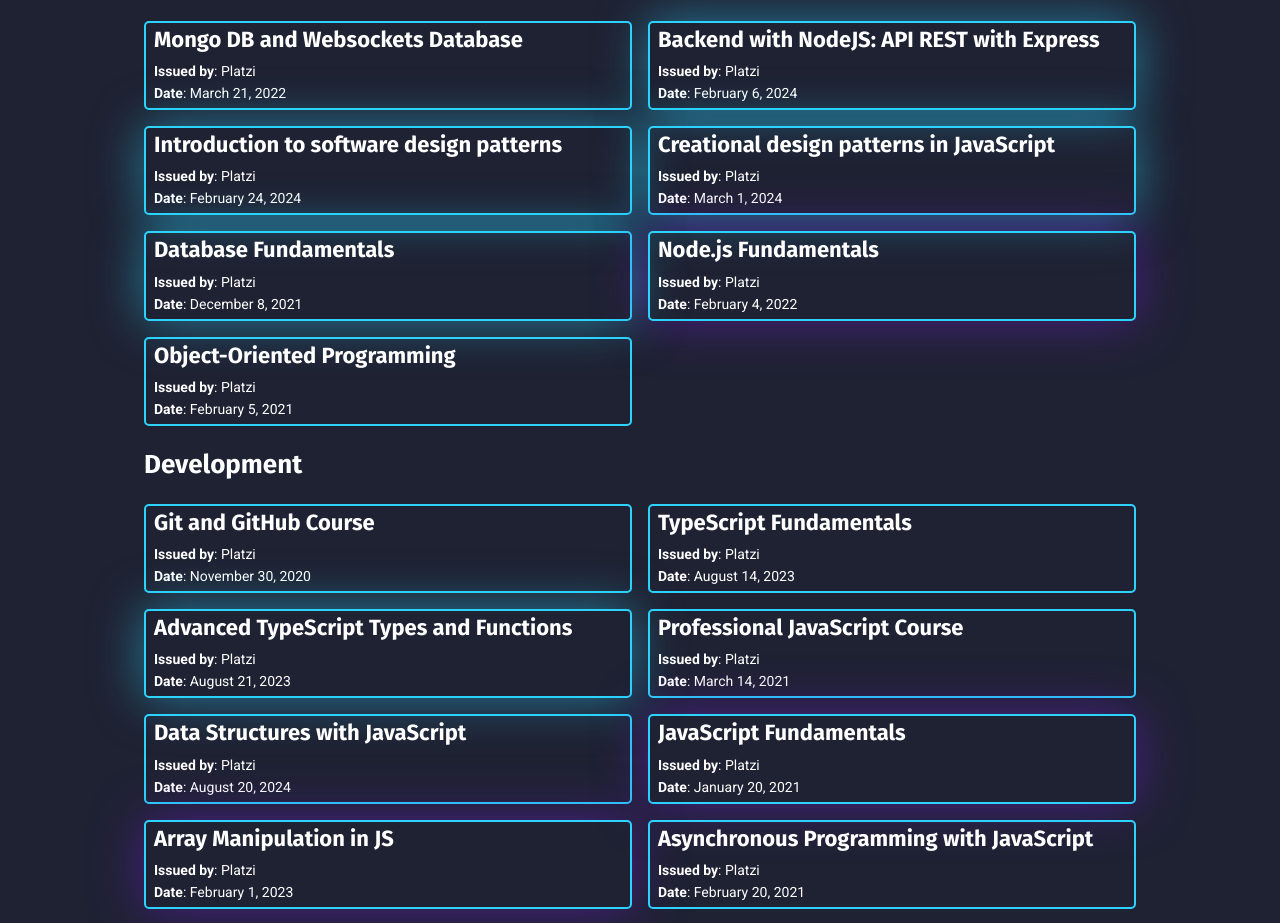
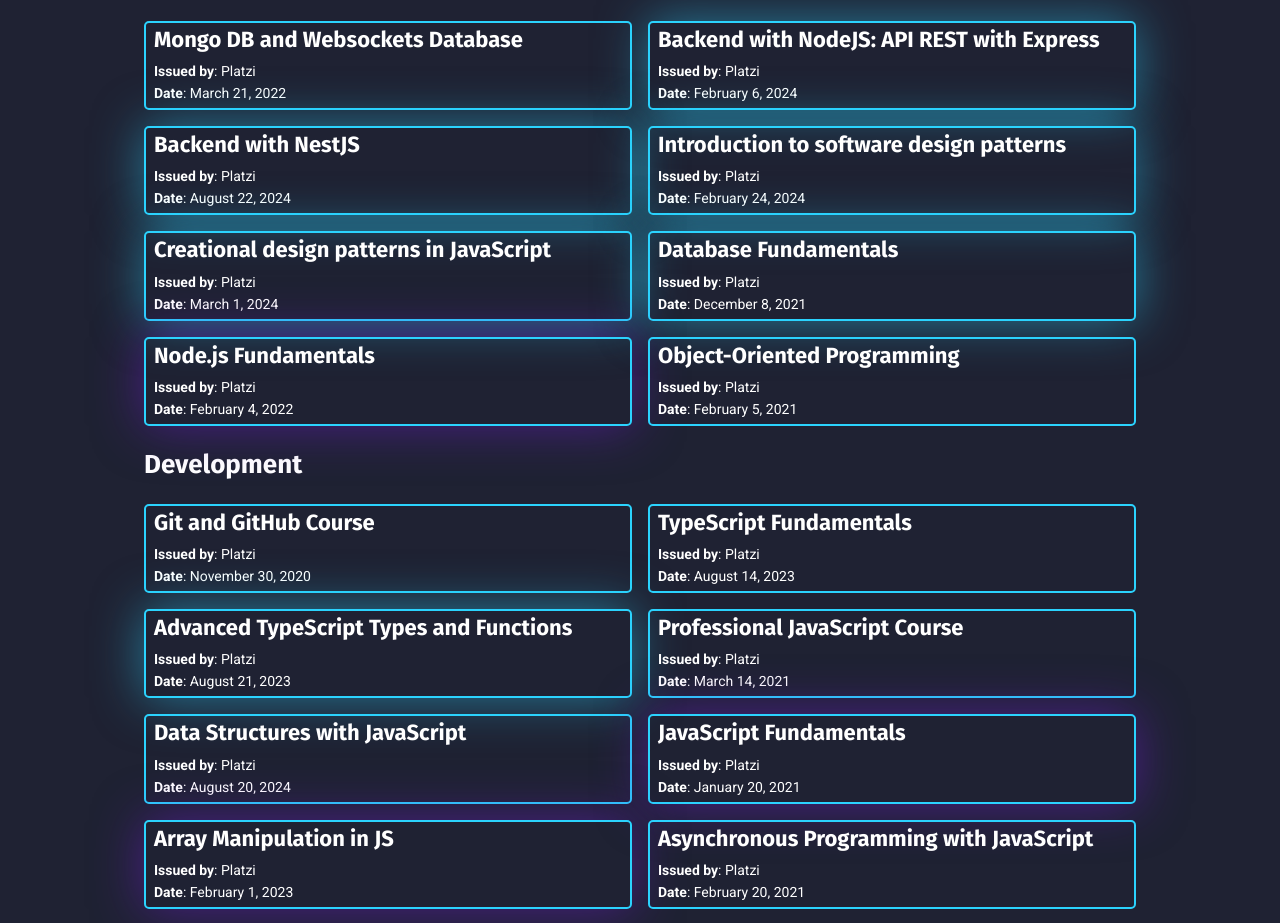
Before and after one commit to eg-delacruz/portfolio, a Next.js app: page /en in a window 1280 px wide. Shown: the part 6420-7343 px from the top of the page. Built offline with nearby package versions, Linux system fonts and the light colour scheme.

Commit message:
feat: add backend with nestjs certificate

```diff
--- a/src/components/specificUse/sections/certificates/Certificates.tsx
+++ b/src/components/specificUse/sections/certificates/Certificates.tsx
@@ -265,6 +265,17 @@
       ),
       issued_by: 'Platzi',
       url: '/certificates/nodejs-express-api.pdf',
+      blue_bg: true,
+    },
+    {
+      title: t(
+        `Page.certificates.certificates_info.backend.certificate_8.title`
+      ),
+      issue_date: t(
+        `Page.certificates.certificates_info.backend.certificate_8.date`
+      ),
+      issued_by: 'Platzi',
+      url: '/certificates/backend-nestjs.pdf',
       blue_bg: true,
     },
     {
--- a/src/messages/de.json
+++ b/src/messages/de.json
@@ -181,6 +181,10 @@
           "certificate_7": {
             "title": "Objektorientierte Programmierung",
             "date": "5. Februar 2021"
+          },
+          "certificate_8": {
+            "title": "Backend mit NestJS",
+            "date": "22. August 2024"
           }
         },
         "development": {
--- a/src/messages/en.json
+++ b/src/messages/en.json
@@ -181,6 +181,10 @@
           "certificate_7": {
             "title": "Object-Oriented Programming",
             "date": "February 5, 2021"
+          },
+          "certificate_8": {
+            "title": "Backend with NestJS",
+            "date": "August 22, 2024"
           }
         },
         "development": {
--- a/src/messages/es.json
+++ b/src/messages/es.json
@@ -181,6 +181,10 @@
           "certificate_7": {
             "title": "Programación orientada a objetos",
             "date": "5 Febrero 2021"
+          },
+          "certificate_8": {
+            "title": "Backend con NestJS",
+            "date": "22 Agosto 2024"
           }
         },
         "development": {
```
Also changed, not shown: 1 other file (tests, documents, lock files or other folders).
